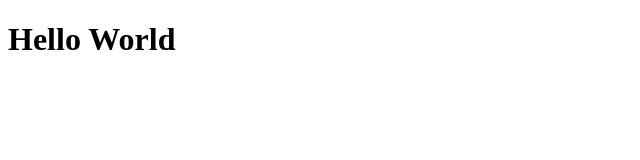
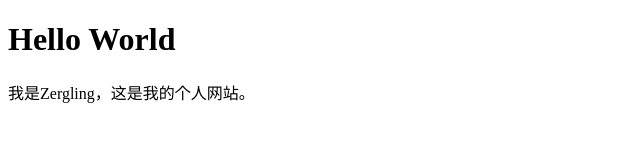
Before and after one commit to XelnagaZergling/XelnagaZergling.github.io, a plain HTML site: page index.html in a window 1280 px wide. Shown: the whole page, without its empty margins (0-640 px from the left). Drawn offline with Linux system fonts and the light colour scheme.

Commit message:
Update index.html

```diff
--- a/index.html
+++ b/index.html
@@ -2,5 +2,6 @@
 <html>
 <body>
 <h1>Hello World</h1>
+  <p>我是Zergling，这是我的个人网站。 </p>
 </body>
 </html>
```
